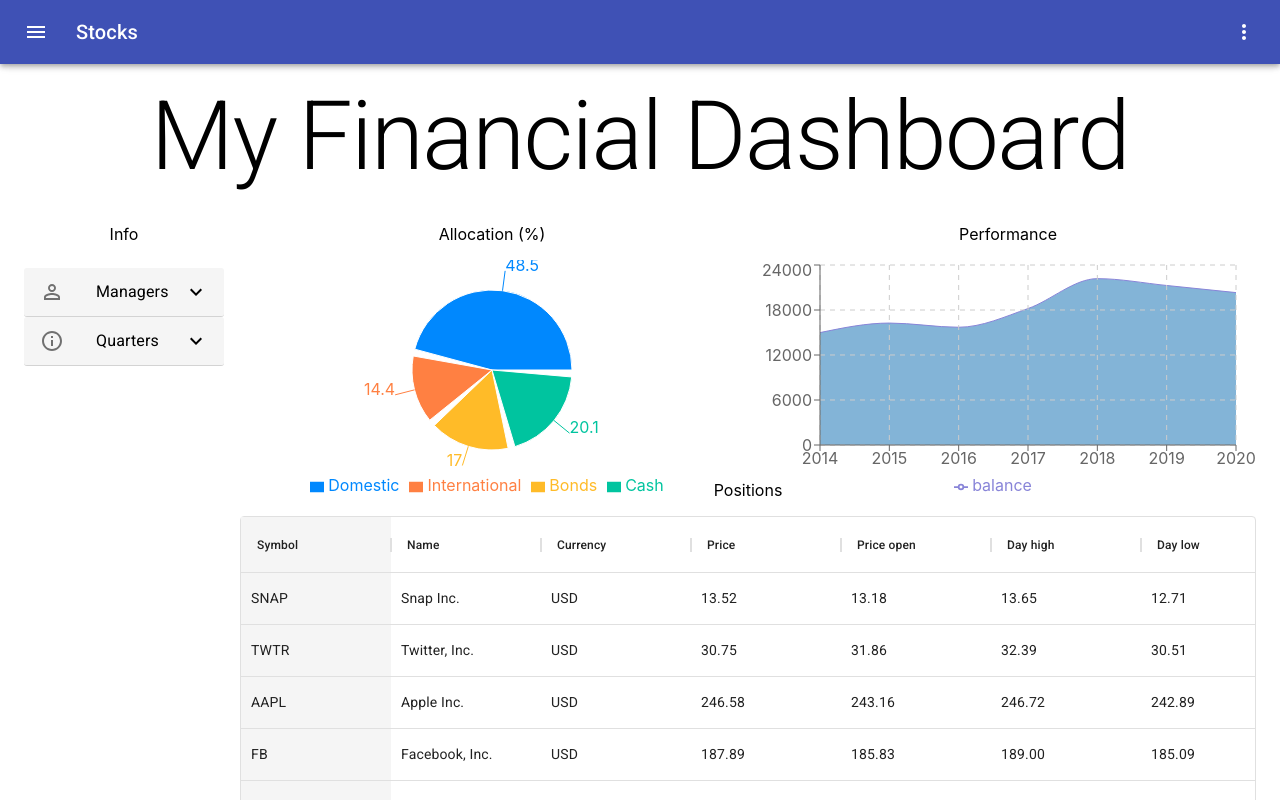
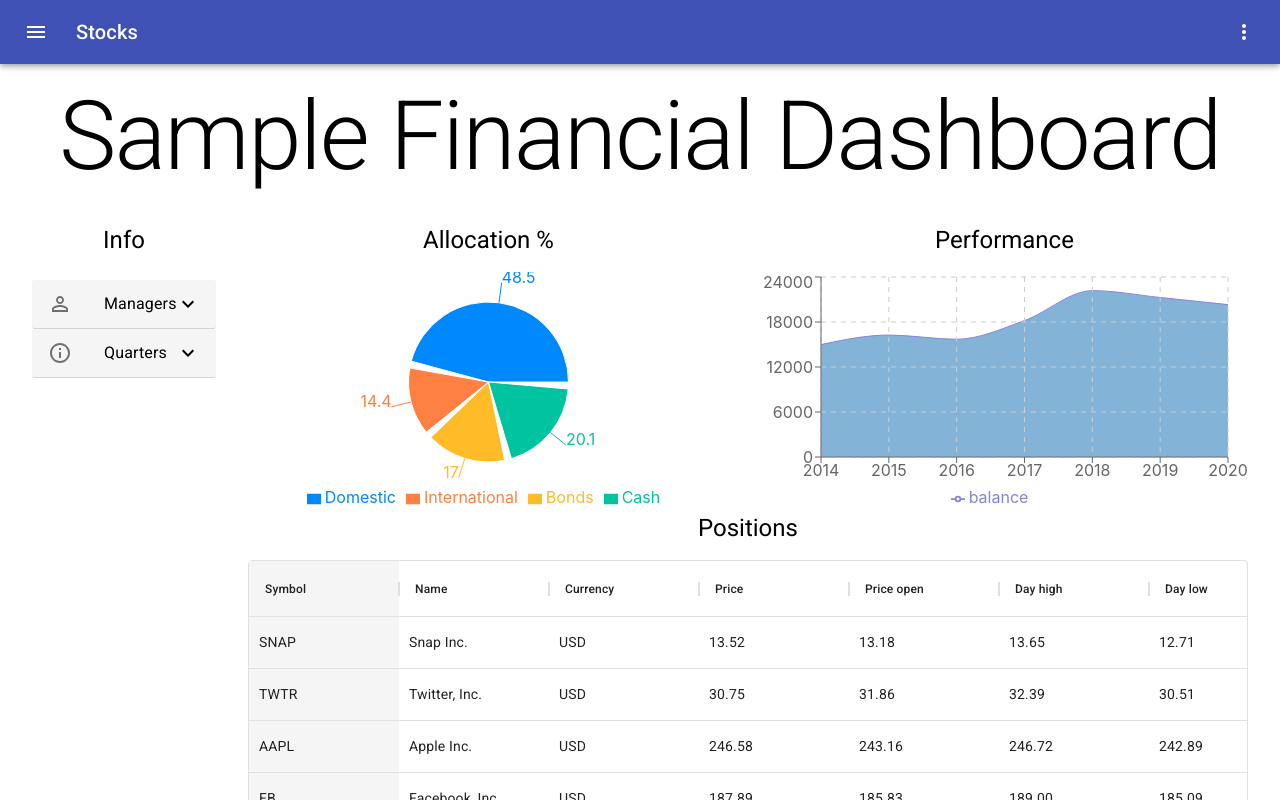
Before and after one commit to DruSerkes/financial-dashboard, a React (Create React App) app: page / in a window 1280 px wide. Shown: the top 800 px of the page. Built offline with nearby package versions, Linux system fonts and the light colour scheme.

Commit message:
Little touch ups

```diff
--- a/src/App.css
+++ b/src/App.css
@@ -1,13 +1,17 @@
 .App {
   text-align: center;
+  height: 100vh;
+}
+
+h5 {
+  margin: 1rem 0 !important;
 }
 
 .Home > div {
-  /* border: 1px solid black; */
   max-width: 100%;
   max-height: 30vh;
   padding: 0;
-  margin: 0;
+  margin: 0 0.5rem;
 }
 
 .Home {
@@ -24,6 +28,7 @@
 
 .Home-Positions {
   grid-column: span 2;
+  margin-top: 2rem !important;
 }
 
 .Allocation-Label {
--- a/src/App.tsx
+++ b/src/App.tsx
@@ -10,7 +10,6 @@ import './App.css';
 // github: https://github.com/tjvantoll/financial-dashboard/tree/start
 
 /* TODO
-1. Style it
 2. Write tests
 3. Deploy somewhere!
 */
@@ -22,7 +21,7 @@ export const App: React.FC = () => {
       <Navbar />
 
       <Container className={classes.main} component="main">
-        <Typography variant="h1">My Financial Dashboard</Typography>
+        <Typography variant="h1">Sample Financial Dashboard</Typography>
         <Home />
       </Container>
     </div>
--- a/src/Containers/Home.tsx
+++ b/src/Containers/Home.tsx
@@ -1,28 +1,27 @@
 import * as React from 'react';
-import { Box } from '@material-ui/core';
+import { Box, Typography } from '@material-ui/core';
 import { Performance } from '../Components/Performance';
 import { Allocation } from '../Components/Allocation';
 import { Positions } from '../Components/Positions';
 import { Info } from '../Components/Info';
-// interface HomeProps {propTypes}
 
 export const Home: React.FC = () => {
   return (
     <Box className="Home">
       <Box className="Home-Info">
-        <p>Info</p>
+        <Typography variant="h5">Info</Typography>
         <Info />
       </Box>
       <Box className="Home-Allocation">
-        <p>Allocation (%)</p>
+        <Typography variant="h5">Allocation %</Typography>
         <Allocation />
       </Box>
       <Box className="Home-Performance">
-        <p>Performance</p>
+        <Typography variant="h5">Performance</Typography>
         <Performance />
       </Box>
       <Box className="Home-Positions">
-        <p>Positions</p>
+        <Typography variant="h5">Positions</Typography>
         <Positions />
       </Box>
     </Box>
--- a/src/styles.ts
+++ b/src/styles.ts
@@ -7,7 +7,7 @@ export const useStyles = makeStyles((theme: Theme) =>
         },
         main: {
             textAlign: 'center',
-            marginTop: theme.spacing(2)
+            marginTop: theme.spacing(2),
         },
         menuButton: {
             marginRight: theme.spacing(2),
```
